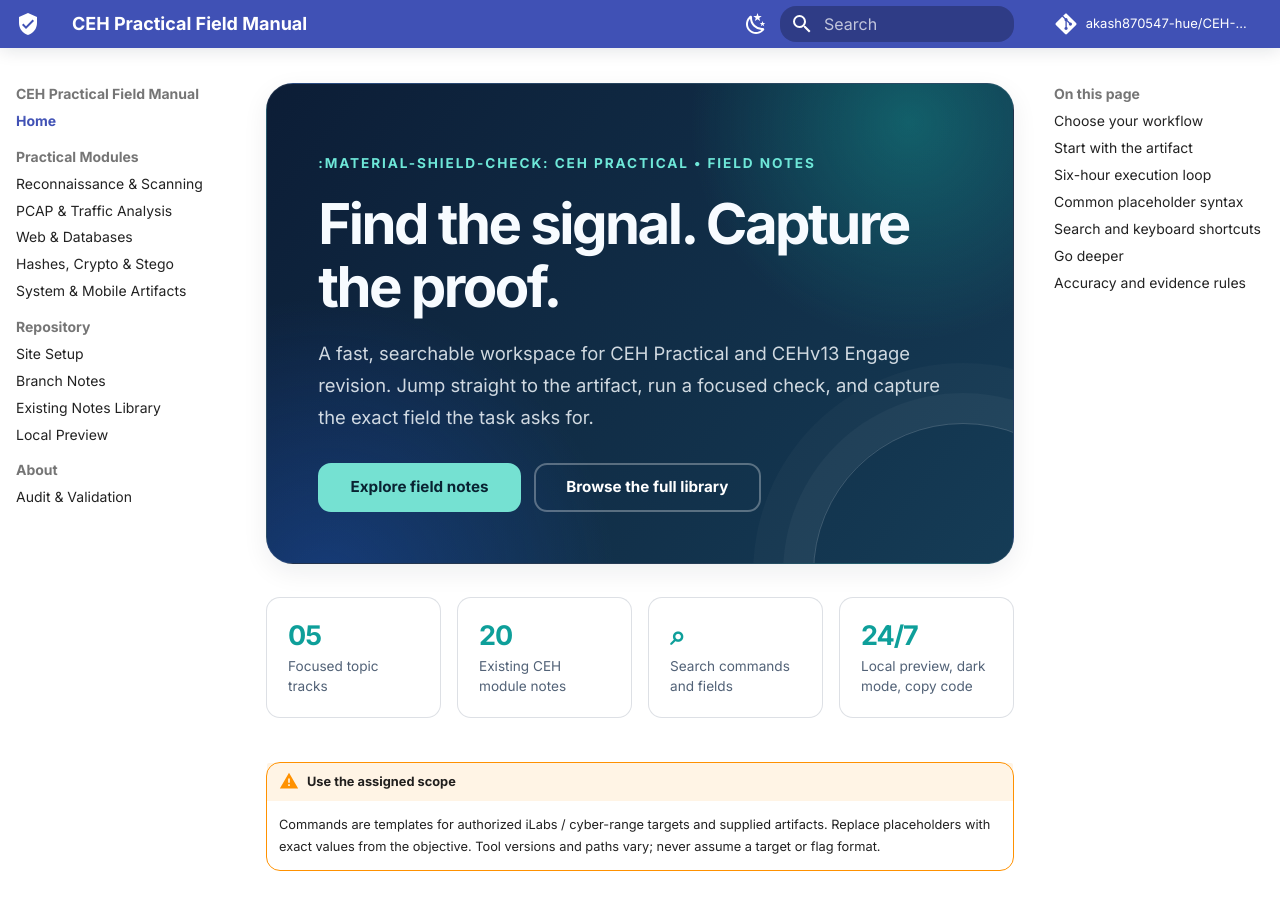
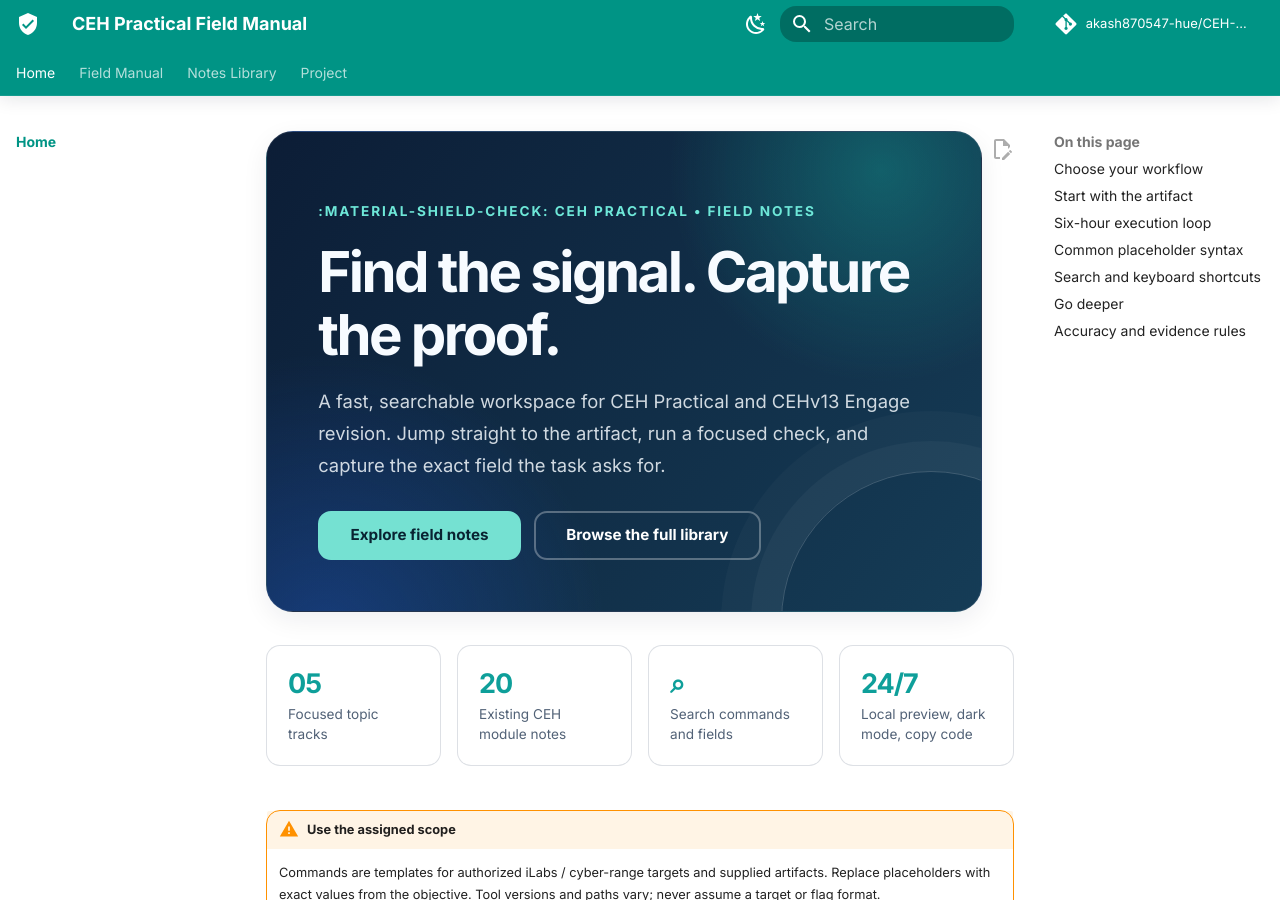
Before and after one commit to akash870547-hue/CEH-Notes, an MkDocs documentation site: the page built from docs/index.md, in a window 1280 px wide and 900 px high. Built offline with MkDocs 1.6.1 and Material for MkDocs 9.7.7, drawn with Linux system fonts in a browser that asks for light colours; comment, search, counter and statistics services are not loaded.

Commit message:
Restructure sidebar and add sticky top-level navigation tabs

```diff
--- a/mkdocs.yml
+++ b/mkdocs.yml
@@ -20,6 +20,10 @@ theme:
     text: Inter
     code: JetBrains Mono
   features:
+    - navigation.tabs
+    - navigation.tabs.sticky
+    - navigation.indexes
+    - content.action.edit
     - navigation.instant
     - navigation.sections
     - navigation.expand
@@ -36,7 +40,7 @@ theme:
   palette:
     - media: "(prefers-color-scheme: light)"
       scheme: default
-      primary: indigo
+      primary: teal
       accent: cyan
       toggle:
         icon: material/weather-night
@@ -83,16 +87,16 @@ markdown_extensions:
 
 nav:
   - Home: index.md
-  - Practical Modules:
-      - Reconnaissance & Scanning: 01-recon-scanning.md
-      - PCAP & Traffic Analysis: 02-pcap-traffic.md
+  - Field Manual:
+      - Network:
+          - Reconnaissance & Scanning: 01-recon-scanning.md
+          - PCAP & Traffic Analysis: 02-pcap-traffic.md
       - Web & Databases: 03-web-databases.md
       - Hashes, Crypto & Stego: 04-hashes-crypto.md
       - System & Mobile Artifacts: 05-system-mobile.md
-  - Repository:
+  - Notes Library: existing-notes.md
+  - Project:
       - Site Setup: site-setup.md
-      - Branch Notes: branches-notes.md
-      - Existing Notes Library: existing-notes.md
-      - Local Preview: local-preview.md
-  - About:
-      - Audit & Validation: validation.md
+      - Local Preview & Build: local-preview.md
+      - Branch & PR Workflow: branches-notes.md
+      - Validation Checklist: validation.md
```
